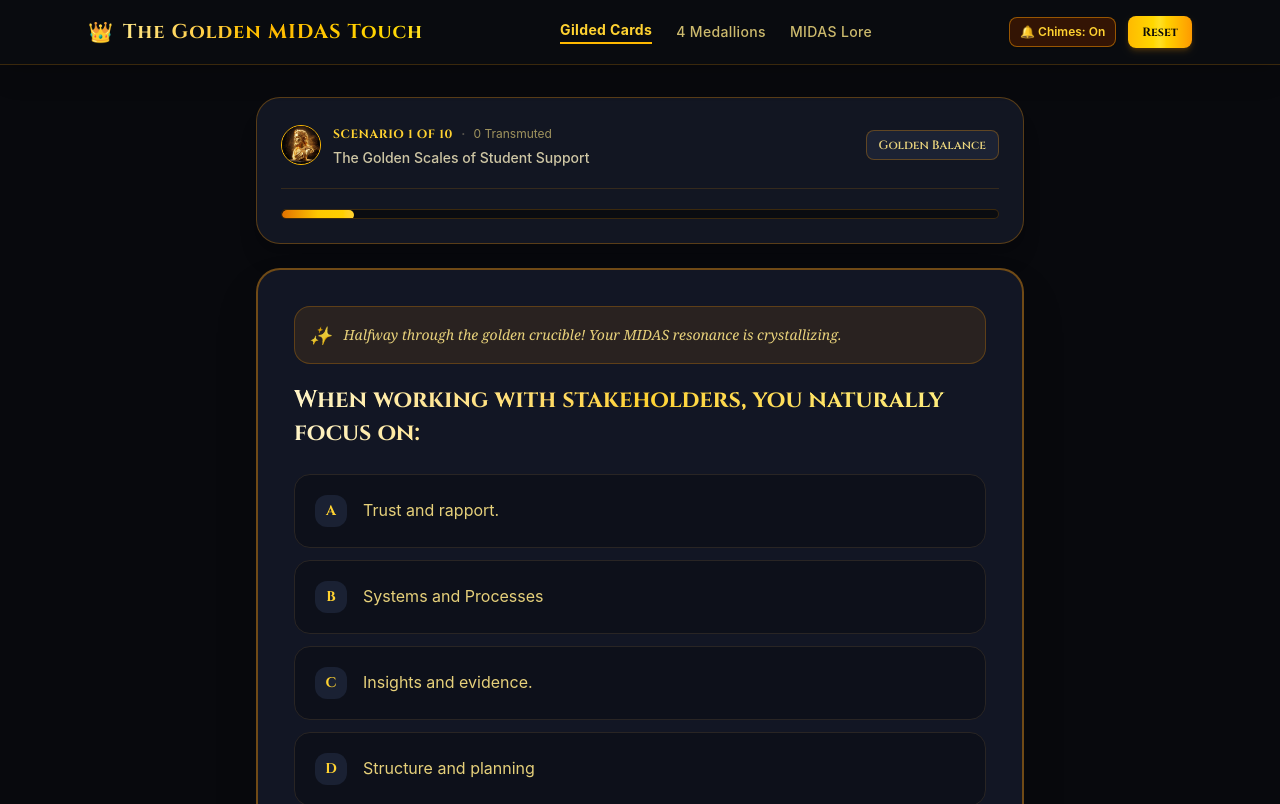
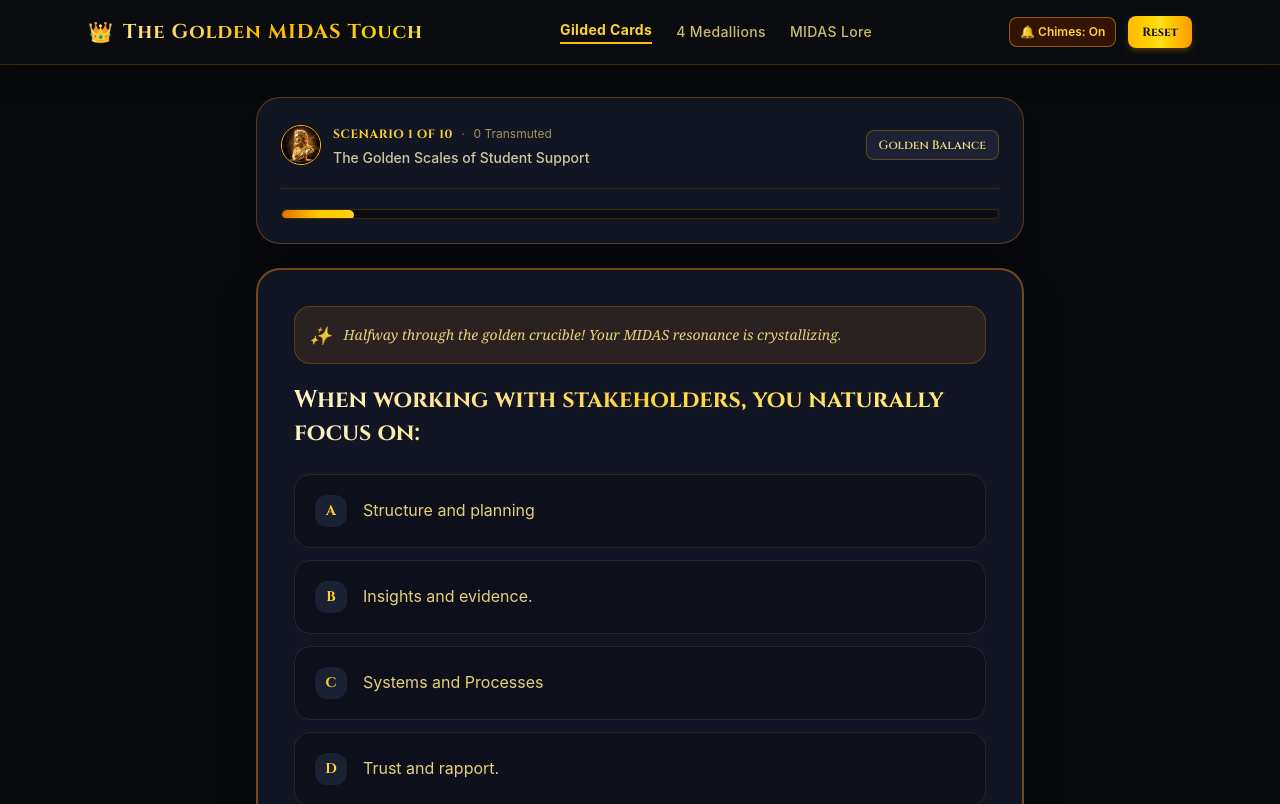
Before and after one commit to cindynxy15/OSSMIDAS13OCT26, a React (Vite) app: page / in a window 1280 px wide. Shown: the top 804 px of the page. Built offline with nearby package versions, Linux system fonts and the light colour scheme.

Commit message:
Shuffle options A, B, C, and D for every question on every attempt

```diff
--- a/src/App.tsx
+++ b/src/App.tsx
@@ -47,7 +47,7 @@ export default function App() {
   };
 
   Object.entries(answers).forEach(([qIdStr, chosenLetter]) => {
-    const q = QUIZ_QUESTIONS.find((item) => item.id === Number(qIdStr));
+    const q = shuffledQuestions.find((item) => item.id === Number(qIdStr)) || QUIZ_QUESTIONS.find((item) => item.id === Number(qIdStr));
     const opt = q?.options.find((o) => o.letter === chosenLetter);
     if (opt) {
       scores[opt.personaKey] += 1;
--- a/src/components/QuizStepper.tsx
+++ b/src/components/QuizStepper.tsx
@@ -201,7 +201,7 @@ export const QuizStepper: React.FC<QuizStepperProps> = ({
             const isSelected = currentAnswer === opt.letter;
             return (
               <button
-                key={opt.letter}
+                key={`${currentQ.id}-${opt.personaKey}`}
                 onClick={() => handlePick(opt.letter)}
                 className={`w-full text-left p-4 sm:p-5 rounded-2xl border transition-all cursor-pointer flex items-start gap-4 group ${
                   isSelected
--- a/src/data/quizData.ts
+++ b/src/data/quizData.ts
@@ -1,4 +1,4 @@
-import { PersonaDetails, PersonaKey, QuizQuestion, BlendedPersonaResult } from '../types/quiz';
+import { PersonaDetails, PersonaKey, QuizQuestion, BlendedPersonaResult, OptionLetter } from '../types/quiz';
 
 import midasAvatarImg from '../assets/images/midas_golden_avatar_1791263723464.jpg';
 import medallionMentorImg from '../assets/images/midas_medallion_mentor_1791276503522.jpg';
@@ -251,13 +251,32 @@ export const QUIZ_QUESTIONS: QuizQuestion[] = [
   }
 ];
 
+const OPTION_LETTERS: OptionLetter[] = ['A', 'B', 'C', 'D'];
+
 export function shuffleQuestions(questions: QuizQuestion[] = QUIZ_QUESTIONS): QuizQuestion[] {
-  const shuffled = [...questions];
-  for (let i = shuffled.length - 1; i > 0; i--) {
+  // 1. Shuffle question order
+  const shuffledQuestions = [...questions];
+  for (let i = shuffledQuestions.length - 1; i > 0; i--) {
     const j = Math.floor(Math.random() * (i + 1));
-    [shuffled[i], shuffled[j]] = [shuffled[j], shuffled[i]];
+    [shuffledQuestions[i], shuffledQuestions[j]] = [shuffledQuestions[j], shuffledQuestions[i]];
   }
-  return shuffled;
+
+  // 2. Shuffle options A, B, C, D within each question for every attempt
+  return shuffledQuestions.map((q) => {
+    const shuffledOptions = [...q.options];
+    for (let i = shuffledOptions.length - 1; i > 0; i--) {
+      const j = Math.floor(Math.random() * (i + 1));
+      [shuffledOptions[i], shuffledOptions[j]] = [shuffledOptions[j], shuffledOptions[i]];
+    }
+
+    return {
+      ...q,
+      options: shuffledOptions.map((opt, index) => ({
+        ...opt,
+        letter: OPTION_LETTERS[index] || opt.letter,
+      })),
+    };
+  });
 }
 
 export function calculatePersonaResult(scores: Record<PersonaKey, number>): BlendedPersonaResult {
```
